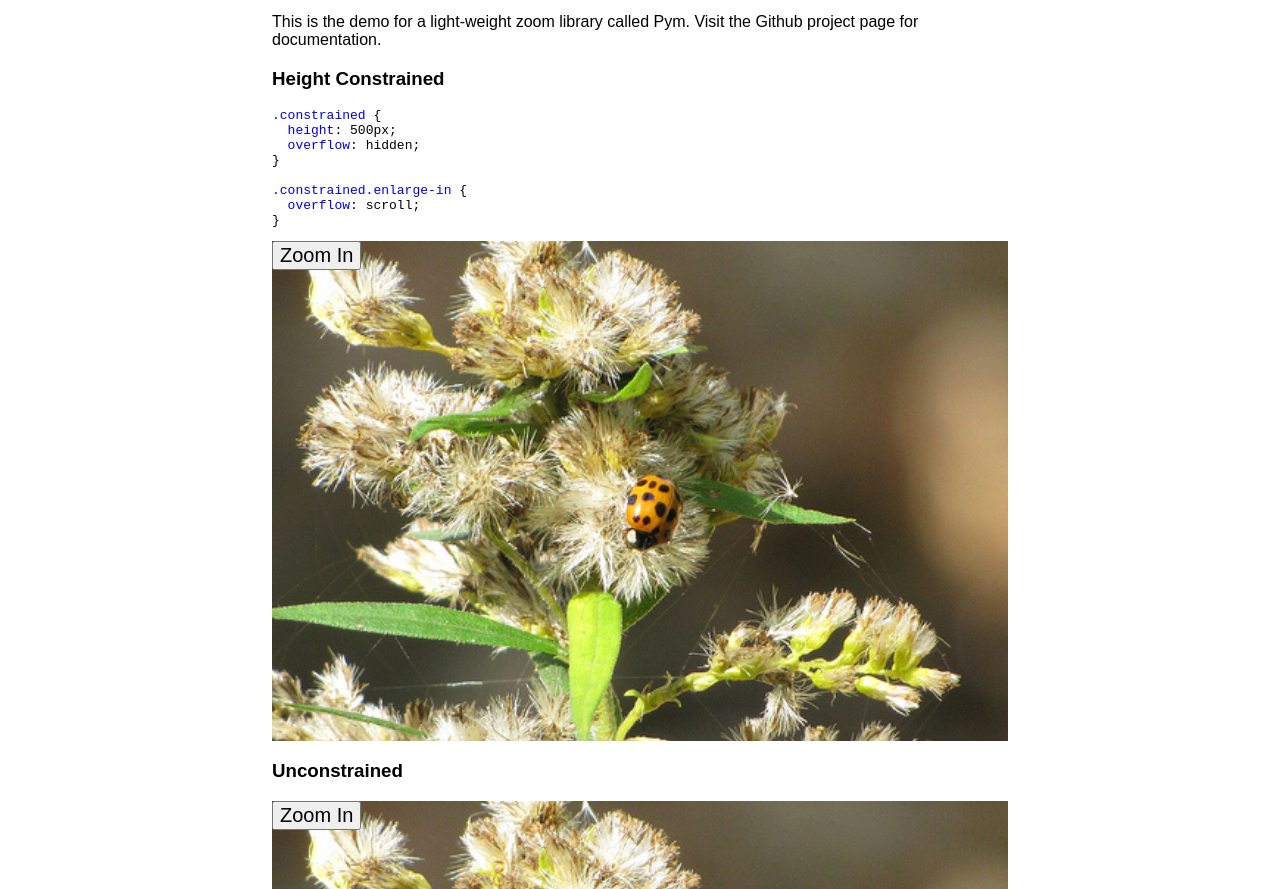
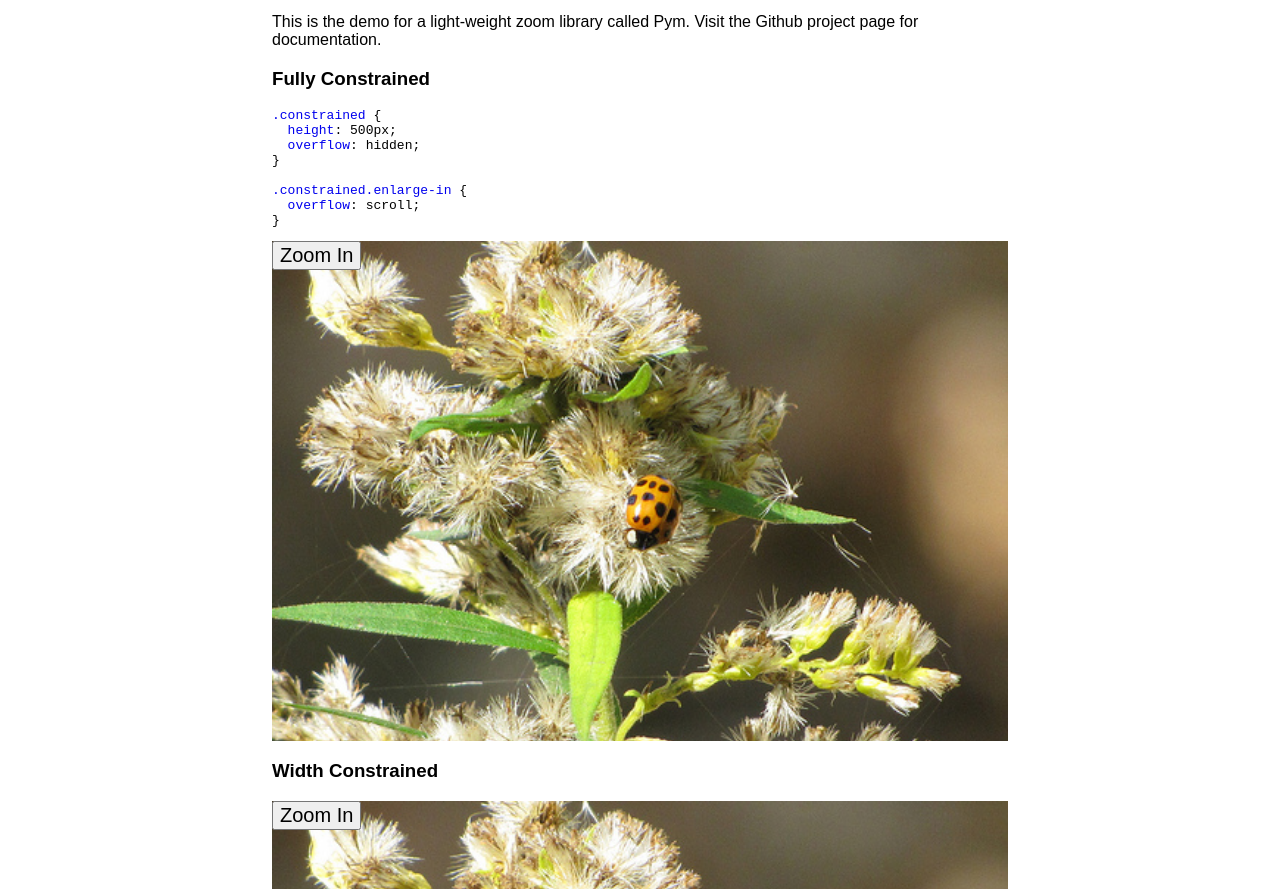
Before and after one commit to filamentgroup/pym, a website: page demo/index.html in a window 1280 px wide. Shown: the part 63-952 px from the top of the page. Drawn offline with Linux system fonts and the light colour scheme.

Commit message:
names and whitespace

```diff
--- a/demo/index.css
+++ b/demo/index.css
@@ -157,6 +157,8 @@ pre[class*="language-"] {
 	overflow: scroll;
 }
 
+/* syntax highlights */
+
 .css-property {
 	/* css-property */
 	color: #0000ee;
--- a/demo/index.html
+++ b/demo/index.html
@@ -20,7 +20,7 @@
 				This is the demo for a light-weight zoom library called Pym. Visit the <a href="https://github.com/filamentgroup/pym">Github project page</a> for documentation.
 			</p>
 
-      <h3>Height Constrained</h3>
+			<h3>Fully Constrained</h3>
 
     <pre>
 <span class="css-selector">.constrained </span>{
@@ -42,7 +42,7 @@
 				</nav>
 			</div>
 
-      <h3>Unconstrained</h3>
+			<h3>Width Constrained</h3>
 			<div class="enlarge" data-pym>
 				<div class="enlarge-zoom">
 					<img src="demo.jpg" alt="A lady bug"></img>
```
